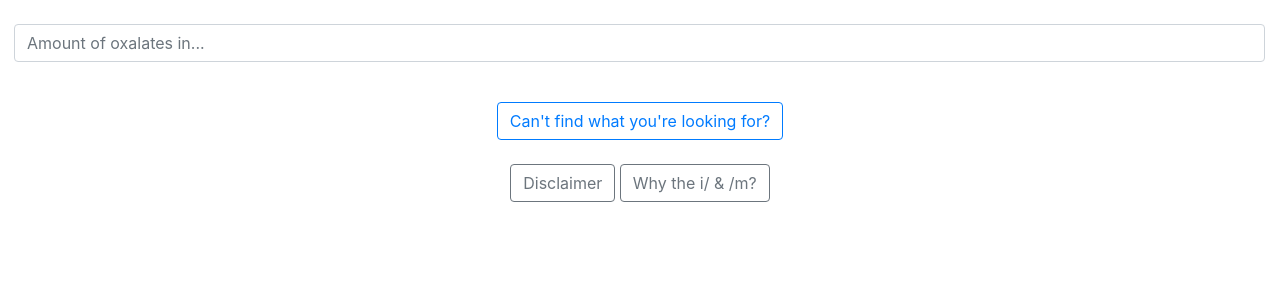
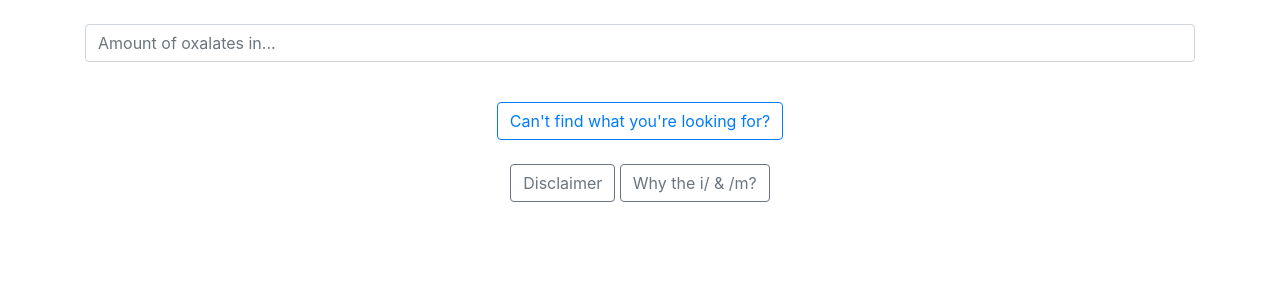
Before and after one commit to kei-pal/oxalate, a Django app: page / in a window 1280 px wide. Shown: the part 56-356 px from the top of the page. Run offline with Django 3.2, Linux system fonts and the light colour scheme; some libraries are stand-ins or nearby versions.

Commit message:
fixed lookup bar responsive width

```diff
--- a/lookup/templates/lookup.html
+++ b/lookup/templates/lookup.html
@@ -18,19 +18,29 @@ Amount of Oxalates
 
 <br>
 
-<div class="container-fluid">
+<div class="container-md">
+	<div class="row justify-content-center">
+		<div class="container-fluid">
+			<div class="input-group mb-3">
+
+				<input type="text" class="form-control rounded" name="Meal" id="Meal" aria-describedby="basic-addon3" placeholder="Amount of oxalates in...">
+
+			</div>
+		</div>
+	</div>
+</div>
+
+<!-- <div class="container-fluid">
 	<div class="row-fluid">
 		<div class="text-center mx-auto">
-<!-- 			<label for="basic-url">Can you eat it or not? Start typing the name:</label>
- -->			<div class="input-group mb-3">
+			<div class="input-group mb-3">
 			  <div class="input-group-prepend">
-			    <!-- <span class="input-group-text" id="basic-addon3">Amount of Oxalates in:</span> -->
 			  </div>
 			  <input type="text" class="form-control rounded" name="Meal" id="Meal" aria-describedby="basic-addon3" placeholder="Amount of oxalates in...">
 			</div>
 		</div>
 	</div>
-</div>
+</div> -->
 
 <script src="https://code.jquery.com/jquery-1.12.4.js"></script>
 <script src="https://code.jquery.com/ui/1.12.1/jquery-ui.js"></script>
```
